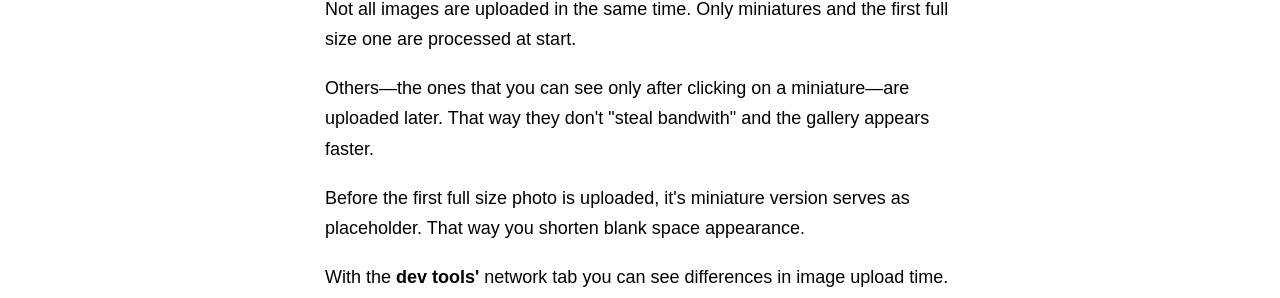
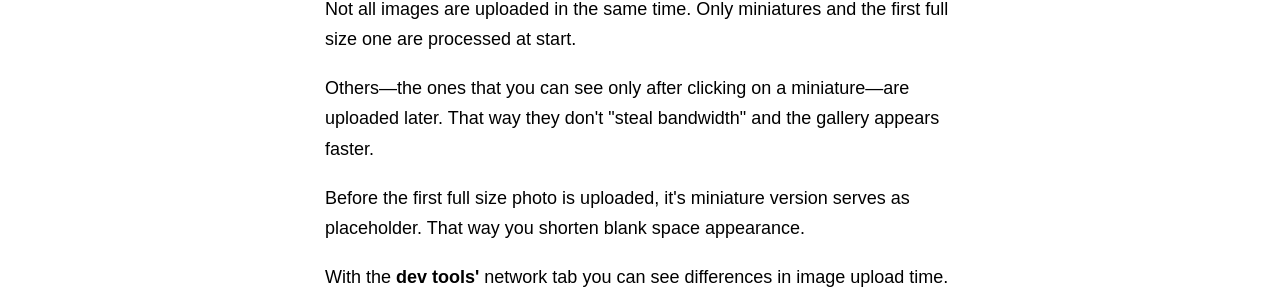
Before and after one commit to bart747/bart747, a Jekyll site: the page projects/gallery/index.html, which Jekyll copies as it is, in a window 1280 px wide. Shown: the part 1420-1718 px from the top of the page. Built offline with Jekyll 4.4.1, drawn with Linux system fonts in a browser that asks for light colours; nearby versions of some CDN libraries.

Commit message:
fix typos

```diff
--- a/blog.html
+++ b/blog.html
@@ -1,6 +1,6 @@
 ---
 layout: default
-title: Musings on UI design adn developement
+title: Musings on UI design and development
 ---
 
 <div class="blog wrapper-post-like">
--- a/index.html
+++ b/index.html
@@ -49,7 +49,7 @@ layout: default
         </fieldset>
         <button type="button">Sign Up</button>
 
-        <p class="txt-secondary">Alerady a user? <a href="#form-boring-home">Sign in</a>.</p>
+        <p class="txt-secondary">Already a user? <a href="#form-boring-home">Sign in</a>.</p>
 
       </form>
     </div>
--- a/projects/60fps/index.html
+++ b/projects/60fps/index.html
@@ -40,7 +40,7 @@ title: JS Animation Script + SVG Graph in 60fps
   <h2>The Code:</h2>
   <p>
     There are following JavaScript animations. Each does one iteration per
-    frame, 60fps (Well, not quite. It's 60fps on avarage. There are some scripting related delays of various lengths.).
+    frame, 60fps (Well, not quite. It's 60fps on average. There are some scripting related delays of various lengths.).
 
     <ul>
       <li>
--- a/projects/gallery/index.html
+++ b/projects/gallery/index.html
@@ -67,7 +67,7 @@
 
     <p>Others&mdash;the ones that you can see only after clicking on
        a miniature&mdash;are uploaded later.
-       That way they don't "steal bandwith" and the gallery appears faster.</p>
+       That way they don't "steal bandwidth" and the gallery appears faster.</p>
 
     <p>Before the first full size photo is uploaded, it's miniature version
        serves as placeholder.
```
Also changed, not shown: other parts of index.html (+1 -1 lines).
